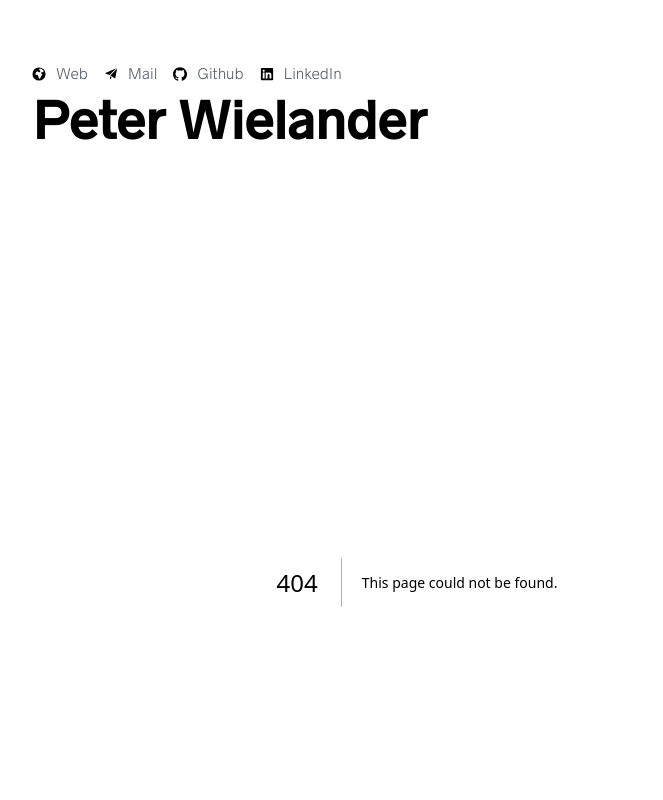
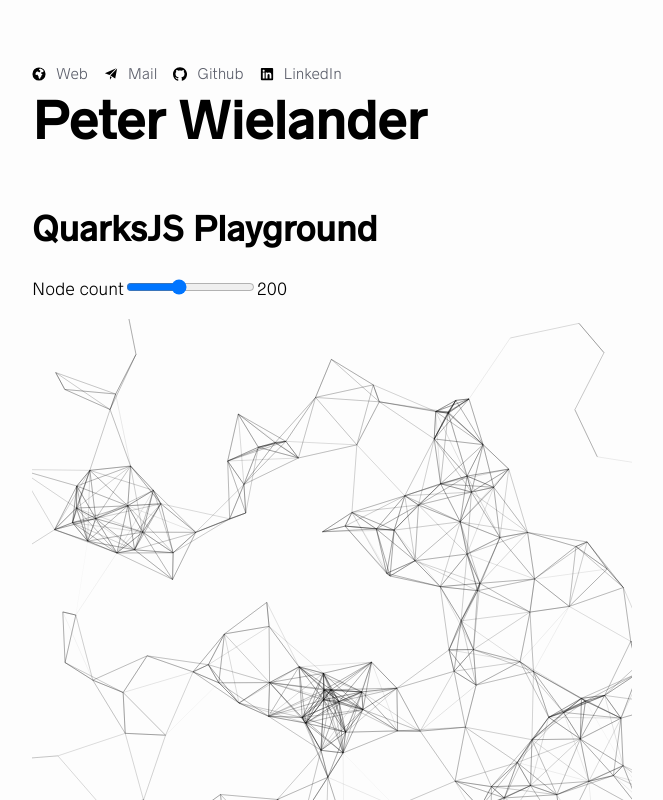
Before and after one commit to VaguelySerious/wielander.me, a Next.js app: page /quarks in a window 1280 px wide. Before the commit this address had no page. Shown: the top 800 px of the page, without its empty margins (223-886 px from the left). Built offline with nearby package versions, Linux system fonts and the light colour scheme.

Commit message:
Add /quarks page with QuarksJS animation playground

```diff
--- /dev/null
+++ b/app/quarks/page.tsx
@@ -0,0 +1,75 @@
+"use client";
+
+import { useEffect, useRef, useState } from "react";
+import Script from "next/script";
+
+export default function QuarksPage() {
+	const canvasRef = useRef<HTMLCanvasElement>(null);
+	const quarkRef = useRef<any>(null);
+	const [count, setCount] = useState(200);
+	const [scriptLoaded, setScriptLoaded] = useState(false);
+
+	const update = () => {
+		if (quarkRef.current) {
+			quarkRef.current.update({
+				bounds: { x: 600, y: 600 },
+				padding: 100,
+				count: count,
+				color: "0,0,0",
+			});
+		}
+	};
+
+	useEffect(() => {
+		if (scriptLoaded && canvasRef.current) {
+			const QA = (window as any).QuarkAnimation;
+			if (QA) {
+				const quark = new QA({
+					id: "canvas",
+				});
+				quarkRef.current = quark;
+				update();
+				quark.start();
+
+				return () => {
+					if (quarkRef.current && quarkRef.current.stop) {
+						quarkRef.current.stop();
+					}
+				};
+			}
+		}
+	}, [scriptLoaded]);
+
+	useEffect(() => {
+		update();
+	}, [count]);
+
+	return (
+		<>
+			<Script
+				src="/quarks.js"
+				onLoad={() => setScriptLoaded(true)}
+				strategy="afterInteractive"
+			/>
+			<main className="main">
+				<div className="head" style={{ paddingBottom: "1rem" }}>
+					<h1>QuarksJS Playground</h1>
+					<div className="quark-input">
+						Node count
+						<input
+							value={count}
+							onChange={(e) => setCount(Number(e.target.value))}
+							type="range"
+							min="1"
+							max="500"
+							name="count"
+							id="count"
+						/>
+						{count}
+					</div>
+				</div>
+				<canvas id="canvas" ref={canvasRef} width="600" height="600" />
+			</main>
+		</>
+	);
+}
```
